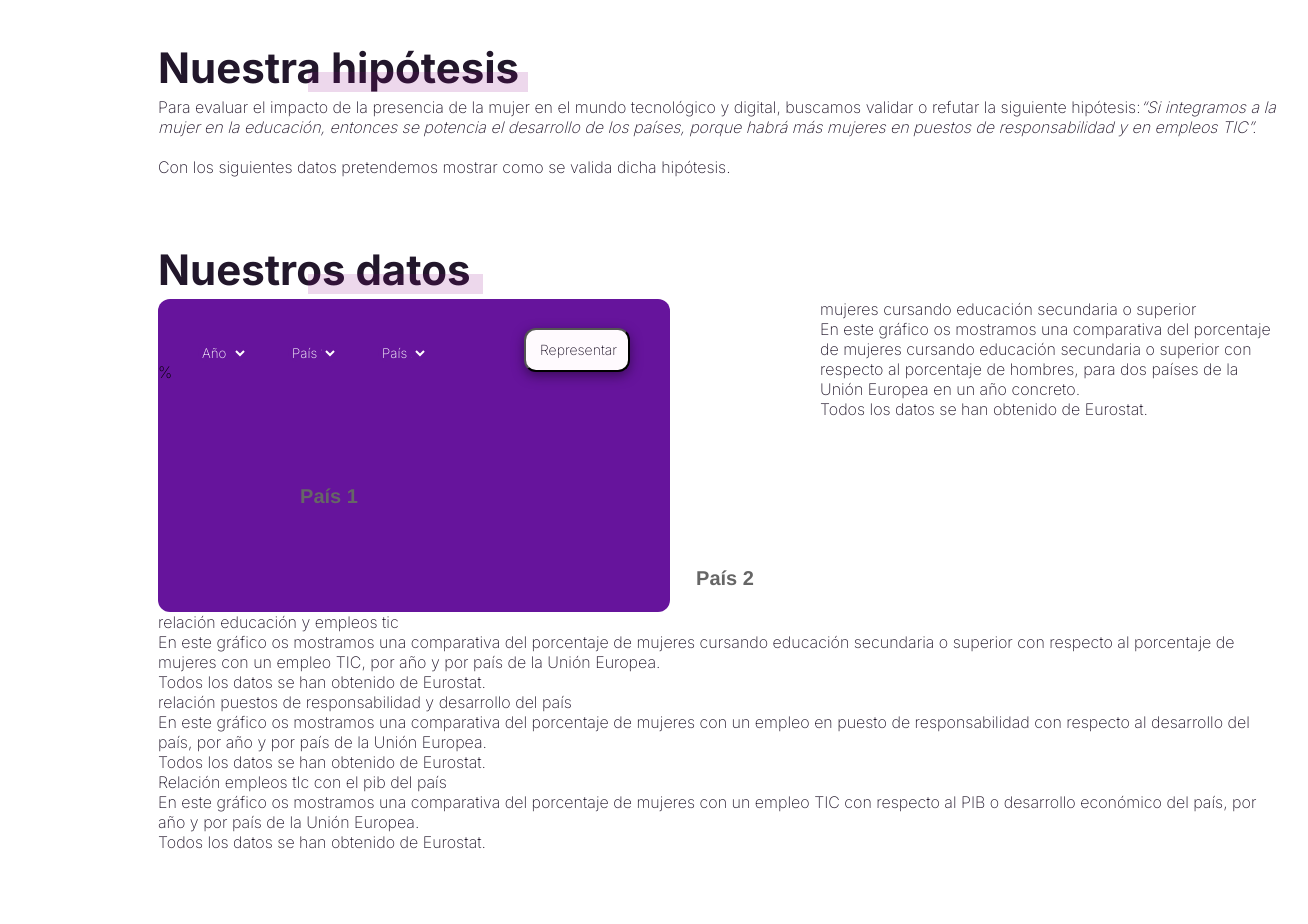
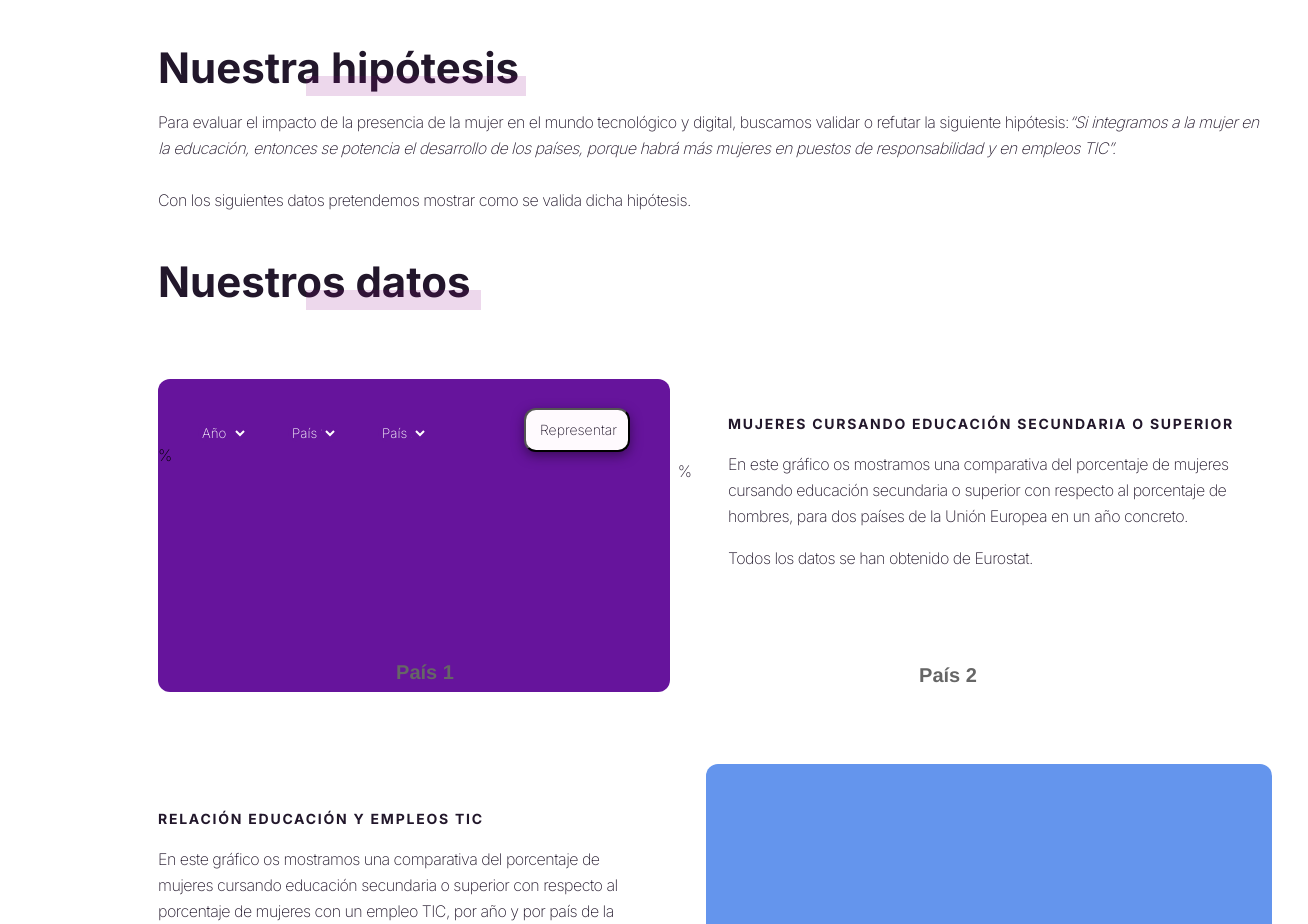
Before and after one commit to silvialcastilla/womenintech, a React (Create React App) app: page / in a window 1280 px wide. Shown: the top 924 px of the page, 1308 px wide, since content can reach past the window. Before the commit the page ends 860 px from the top, so only its background shows below. Built offline with nearby package versions, Linux system fonts and the light colour scheme.

Commit message:
first page finish

```diff
--- a/src/App.css
+++ b/src/App.css
@@ -6,12 +6,36 @@
 h3 {
   font-family: "Inter", sans-serif;
   font-size: 42px;
-  margin-left: 150px;
   margin-bottom: 4px;
 }
 
 p {
-  margin: 0;
+  font-family: Inter;
+  font-style: normal;
+  font-weight: normal;
   font-size: 16px;
-  margin-left: 150px;
+  line-height: 26px;
+  letter-spacing: -0.523077px;
+  color: #22172b;
 }
+
+.titles-left {
+  font-family: Inter;
+  font-size: 14px;
+  font-style: normal;
+  font-weight: 600;
+  line-height: 22px;
+  letter-spacing: 1.75px;
+  text-align: left;
+  text-transform: uppercase;
+}
+.titles-right {
+  font-family: Inter;
+  font-size: 14px;
+  font-style: normal;
+  font-weight: 600;
+  line-height: 22px;
+  letter-spacing: 1.75px;
+  text-align: left;
+  text-transform: uppercase;
+}
--- a/src/components/DoughnutChart/DoughnutChart.css
+++ b/src/components/DoughnutChart/DoughnutChart.css
@@ -55,6 +55,5 @@ canvas {
 }
 .doughnut-div {
   display: flex;
-
   flex-direction: row;
 }
--- a/src/components/DoughnutChart/DoughnutChart.jsx
+++ b/src/components/DoughnutChart/DoughnutChart.jsx
@@ -11,6 +11,7 @@ function DoughnutChart() {
   const [dataFirstChart, setDataFirstChart] = useState(null);
   const [dataSecondChart, setDataSecondChart] = useState(null);
   const [firstPercentage, setFirstPercentage] = useState(null);
+  const [secondPercentage, setSecondPercentage] = useState(null);
 
   const handleSubmit = (event) => {
     event.preventDefault();
@@ -28,6 +29,7 @@ function DoughnutChart() {
         `https://tecnologia-sustantivo-femenino.herokuapp.com/edu/${secondCountry}/${year}`
       )
       .then((res) => {
+        setSecondPercentage(res.data.data.female);
         setDataSecondChart([res.data.data.female, res.data.data.male]);
       });
   };
@@ -169,6 +171,7 @@ function DoughnutChart() {
             },
           }}
         />
+        <p className="second-percentage">{secondPercentage}%</p>
         <Doughnut
           data={secondDoughnut}
           options={{
--- a/src/pages/HomePage/HomePage.css
+++ b/src/pages/HomePage/HomePage.css
@@ -1,10 +1,13 @@
+.home-page {
+  margin-left: 150px;
+}
 .rectang {
   position: absolute;
   width: 220px;
   height: 20px;
   margin: 0px;
-  margin-top: 30px;
-  margin-left: 300px;
+  margin-top: 34px;
+  margin-left: 148px;
   background: rgba(140, 5, 130, 0.3);
   opacity: 0.5;
 }
@@ -14,15 +17,14 @@
   width: 175px;
   height: 20px;
   margin: 0px;
-  margin-top: 30px;
-  margin-left: 300px;
+  margin-top: 34px;
+  margin-left: 148px;
   background: rgba(140, 5, 130, 0.3);
   opacity: 0.5;
 }
 
 .home-page-first-p {
   height: 105px;
-  width: 1150px;
   border-radius: nullpx;
   content: "";
   display: block;
@@ -30,6 +32,40 @@
 }
 
 .home-page-general-div {
-  padding-left: 150px;
   display: flex;
+  margin-top: 72px;
 }
+
+.home-page-div-left {
+  margin-left: 58px;
+  margin-top: 20px;
+  height: 118px;
+  width: 50%;
+  left: 720px;
+  top: 550px;
+  border-radius: nullpx;
+}
+
+.home-page-div-right {
+  margin-top: 30px;
+  height: 226px;
+  width: 50%;
+  border-radius: nullpx;
+  left: 720px;
+  top: 550px;
+  border-radius: nullpx;
+}
+
+.lines-chart {
+  background-color: cornflowerblue;
+  height: 394px;
+  width: 660px;
+  margin-left: 70px;
+  border-radius: 12px;
+}
+.lines-chart-left {
+  background-color: cornflowerblue;
+  height: 394px;
+  width: 660px;
+  border-radius: 12px;
+}
--- a/src/pages/HomePage/HomePage.jsx
+++ b/src/pages/HomePage/HomePage.jsx
@@ -28,8 +28,10 @@ function HomePage() {
         <h3>Nuestros datos</h3>
         <div className="home-page-general-div">
           <Doughnut />
-          <div>
-            <p>mujeres cursando educación secundaria o superior</p>
+          <div className="home-page-div-left">
+            <p className="titles-left">
+              mujeres cursando educación secundaria o superior
+            </p>
             <p>
               En este gráfico os mostramos una comparativa del porcentaje de
               mujeres cursando educación secundaria o superior con respecto al
@@ -39,9 +41,9 @@ function HomePage() {
             <p>Todos los datos se han obtenido de Eurostat.</p>
           </div>
         </div>
-        <div>
-          <div>
-            <p>relación educación y empleos tic</p>
+        <div className="home-page-general-div">
+          <div className="home-page-div-right">
+            <p className="titles-right">relación educación y empleos tic</p>
             <p>
               En este gráfico os mostramos una comparativa del porcentaje de
               mujeres cursando educación secundaria o superior con respecto al
@@ -50,10 +52,14 @@ function HomePage() {
             </p>
             <p>Todos los datos se han obtenido de Eurostat.</p>
           </div>
+          <div className="lines-chart" />
         </div>
-        <div>
-          <div>
-            <p>relación puestos de responsabilidad y desarrollo del país</p>
+        <div className="home-page-general-div">
+          <div className="lines-chart-left" />
+          <div className="home-page-div-left">
+            <p className="titles-left">
+              relación puestos de responsabilidad y desarrollo del país
+            </p>
             <p>
               En este gráfico os mostramos una comparativa del porcentaje de
               mujeres con un empleo en puesto de responsabilidad con respecto al
@@ -62,9 +68,11 @@ function HomePage() {
             <p>Todos los datos se han obtenido de Eurostat.</p>
           </div>
         </div>
-        <div>
-          <div>
-            <p>Relación empleos tIc con el pib del país</p>
+        <div className="home-page-general-div">
+          <div className="home-page-div-right">
+            <p className="titles-right">
+              Relación empleos tIc con el pib del país
+            </p>
             <p>
               En este gráfico os mostramos una comparativa del porcentaje de
               mujeres con un empleo TIC con respecto al PIB o desarrollo
@@ -72,6 +80,7 @@ function HomePage() {
             </p>
             <p>Todos los datos se han obtenido de Eurostat.</p>
           </div>
+          <div className="lines-chart" />
         </div>
       </div>
     </div>
```
